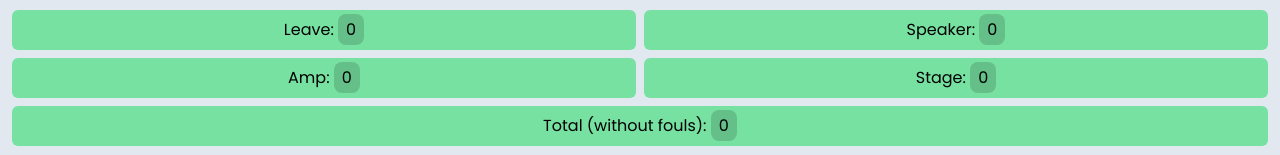
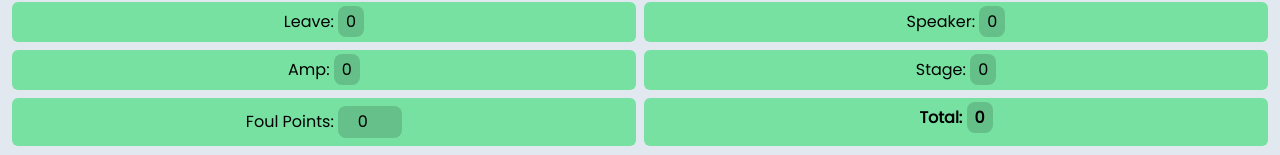
Before and after one commit to 4201VitruvianBots/scouting-app-2024, a React (Vite) app in the folder client/: page /score_calculator in a window 1280 px wide. Shown: the part 642-797 px from the top of the page. Built offline with nearby package versions, Linux system fonts and the light colour scheme.

Commit message:
Add fouls

```diff
--- a/client/src/apps/score_calculator/ScoreCalculator.tsx
+++ b/client/src/apps/score_calculator/ScoreCalculator.tsx
@@ -3,6 +3,7 @@ import React, { Dispatch, SetStateAction, useState } from 'react';
 
 import LinkButton from '../../components/LinkButton';
 import { MaterialSymbol } from 'react-material-symbols';
+import NumberInput from '../../components/NumberInput';
 
 function Counter({
     value,
@@ -42,11 +43,13 @@ function ScoreCalculator() {
     const [trap, setTrap] = useState(0);
     const [harmony, setHarmony] = useState(0);
 
+    const [foulPoints, setFoulPoints] = useState<number | undefined>(0);
+
     const autoPoints = autoLeave * 2;
     const speakerPoints = autoSpeaker * 5 + teleSpeaker * 2 + ampedTeleSpeaker * 5;
     const ampPoints = autoAmp * 2 + teleAmp * 1;
     const stagePoints = park * 1 + climb * 3 + climbSpot * 4 + trap * 5 + harmony * 2;
-    const totalPoints = autoPoints + speakerPoints + ampPoints + stagePoints;
+    const totalPoints = autoPoints + speakerPoints + ampPoints + stagePoints + (foulPoints ?? 0);
 
     const handleReset = () => {
         setAutoLeave(0);
@@ -60,6 +63,7 @@ function ScoreCalculator() {
         setClimbSpot(0);
         setTrap(0);
         setHarmony(0);
+        setFoulPoints(0);
     };
 
     return (
@@ -169,8 +173,13 @@ function ScoreCalculator() {
                         </span>
                     </p>
 
-                    <p className='text-black-100 text-md rounded-md border-green-800 bg-green-400/70 px-3 py-2 text-center col-span-2'>
-                        Total (without fouls):{' '}
+                    <p className='text-black-100 text-md rounded-md border-green-800 bg-green-400/70 px-3 py-2 text-center'>
+                        Foul Points:{' '}
+                        <NumberInput className='rounded-lg bg-black/15 p-2 py-1 w-16 text-center' value={foulPoints} onChange={setFoulPoints} />
+                    </p>
+
+                    <p className='text-black-100 text-md rounded-md border-green-800 bg-green-400/70 px-3 py-2 text-center font-black'>
+                        Total:{' '}
                         <span className='rounded-lg bg-black/15 p-2 py-1'>
                             {totalPoints}
                         </span>
```
